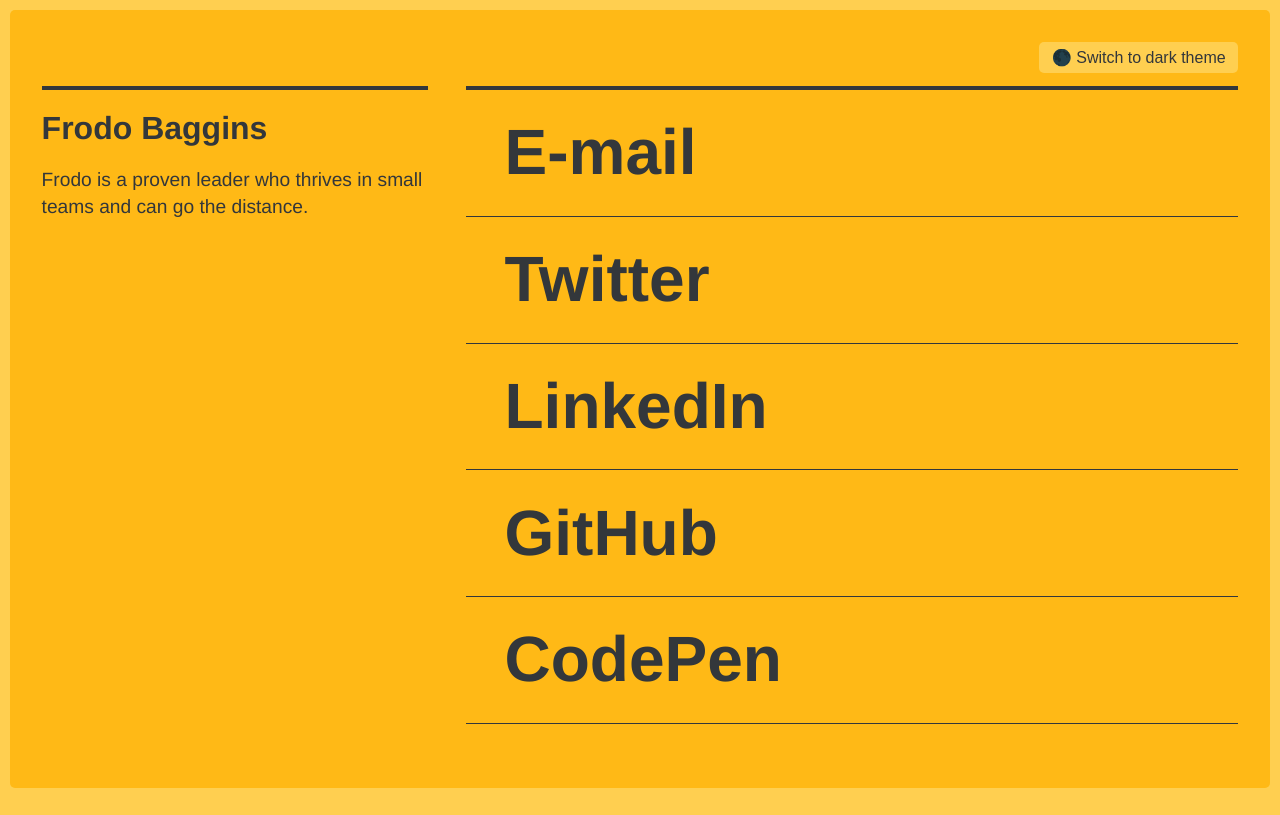
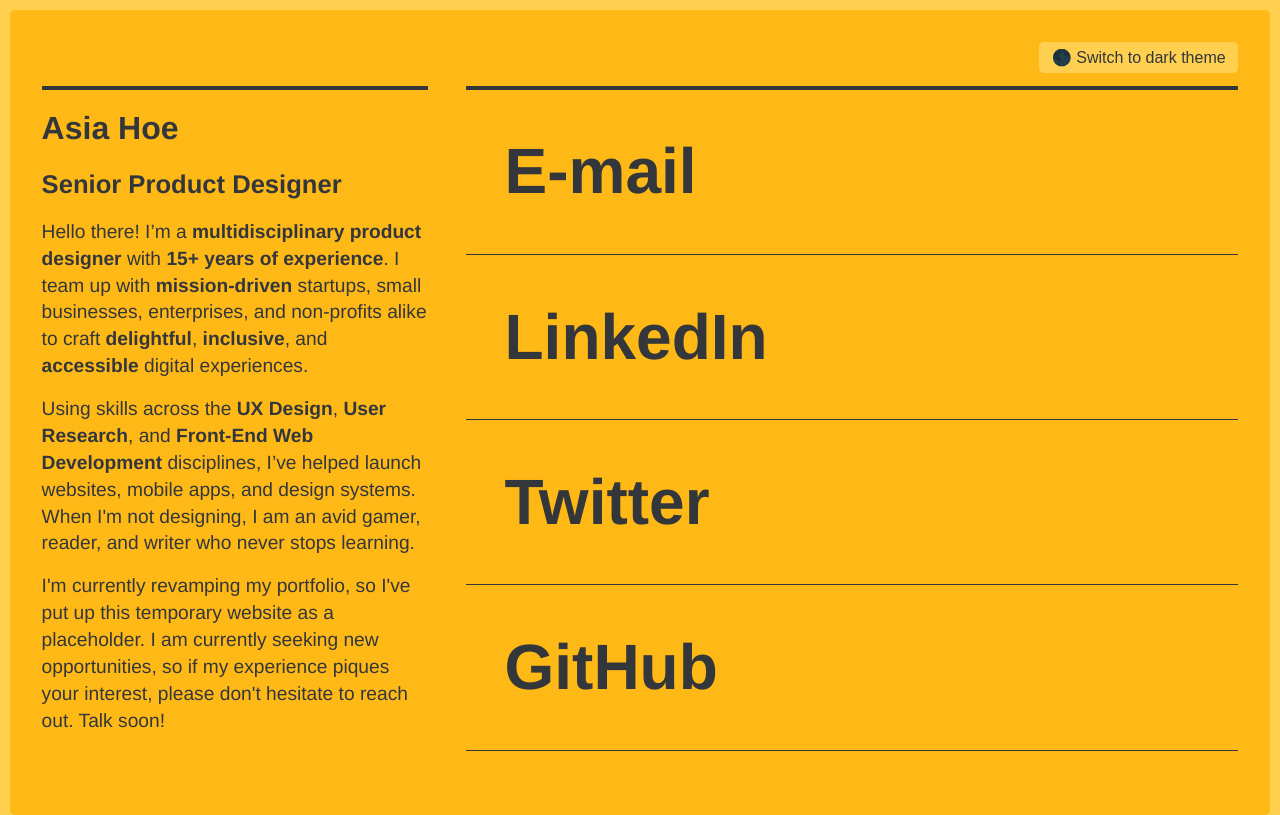
Before and after one commit to asiahoe/under-construction, a plain HTML site: page index.html in a window 1280 px wide. Drawn offline with Linux system fonts and the light colour scheme; a web font is replaced by a local one.

Commit message:
Add personal updates

```diff
--- a/index.html
+++ b/index.html
@@ -13,13 +13,10 @@
     <meta name="viewport" content="width=device-width, initial-scale=1, minimum-scale=1">
 
     <!-- The name of your site that shows up in the browser tab -->
-    <title>Welcome to my site</title>
+    <title>Asia Hoe – Product Designer</title>
 
     <!-- Describe what your site is about -->
     <meta name="description" content="A list of places you can find me on the web.">
-
-    <!-- This is the small icon that shows up in the browser tab -->
-    <link rel="shortcut icon" href="/images/favicon.png">
 
     <!-- Styling for this site -->
     <link rel="stylesheet" href="/css/styles.css">
@@ -38,31 +35,30 @@
     </header>
     <main>
       <section class="about">
-        <h1>Frodo Baggins</h1>
-        <p>Frodo is a proven leader who thrives in small teams and can go the distance.</p>
+        <h1>Asia Hoe</h1>
+        <h2>Senior Product Designer</h2>
+        <p>Hello there! I’m a <strong>multidisciplinary product designer</strong> with <strong>15+ years of experience</strong>. I team up with <strong>mission-driven</strong> startups, small businesses, enterprises, and non-profits alike to craft <strong>delightful</strong>, <strong>inclusive</strong>, and <strong>accessible</strong> digital experiences.</p>
+        <p>Using skills across the <strong>UX Design</strong>, <strong>User Research</strong>, and <strong>Front-End Web Development</strong> disciplines, I’ve helped launch websites, mobile apps, and design systems. When I'm not designing, I am an avid gamer, reader, and writer who never stops learning.</p>
+        <p>I'm currently revamping my portfolio, so I've put up this temporary website as a placeholder. I am currently seeking new opportunities, so if my experience piques your interest, please don't hesitate to reach out. Talk soon!</p>
       </section>
       <nav class="links">
         <!-- Update <a href=""> to point to your accounts -->
         <!-- Update <span> to your usernames -->
-        <a href="mailto:frodo@bag.end">
+        <a href="mailto:hello@asiahoe.com">
           <strong>E-mail</strong>
-          <span>frodo@bag.end</span>
+          <span>hello@asiahoe.com</span>
         </a>
-        <a href="https://twitter.com/frodobaggins">
+        <a href="https://linkedin.com/in/asiah">
+          <strong>LinkedIn</strong>
+          <span>@asiah</span>
+        </a>
+        <a href="https://twitter.com/asiahoe">
           <strong>Twitter</strong>
-          <span>@frodobaggins</span>
+          <span>@asiahoe</span>
         </a>
-        <a href="https://linkedin.com">
-          <strong>LinkedIn</strong>
-          <span>@frodobaggins</span>
-        </a>
-        <a href="https://github.com">
+        <a href="https://github.com/asiahoe">
           <strong>GitHub</strong>
-          <span>@frodobags</span>
-        </a>
-        <a href="https://codepen.io">
-          <strong>CodePen</strong>
-          <span>@frodobags</span>
+          <span>@asiahoe</span>
         </a>
       </nav>
     </main>
```
